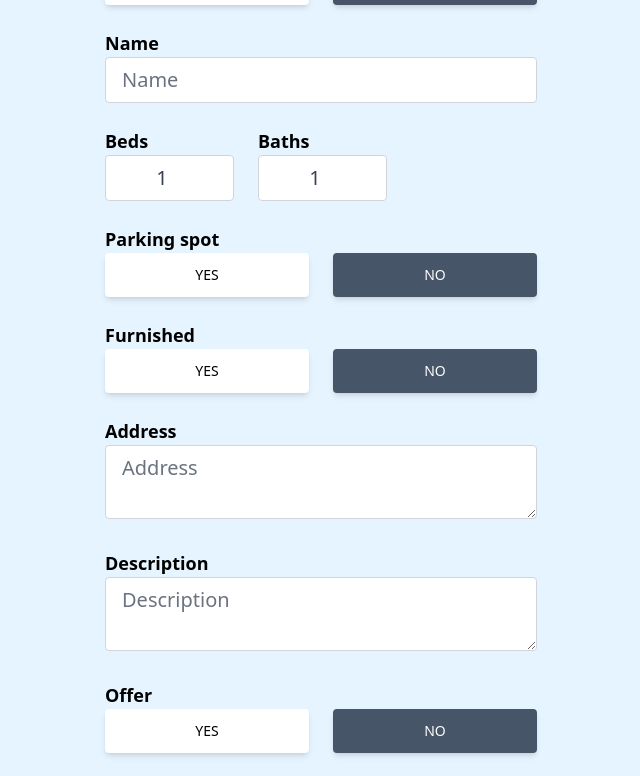
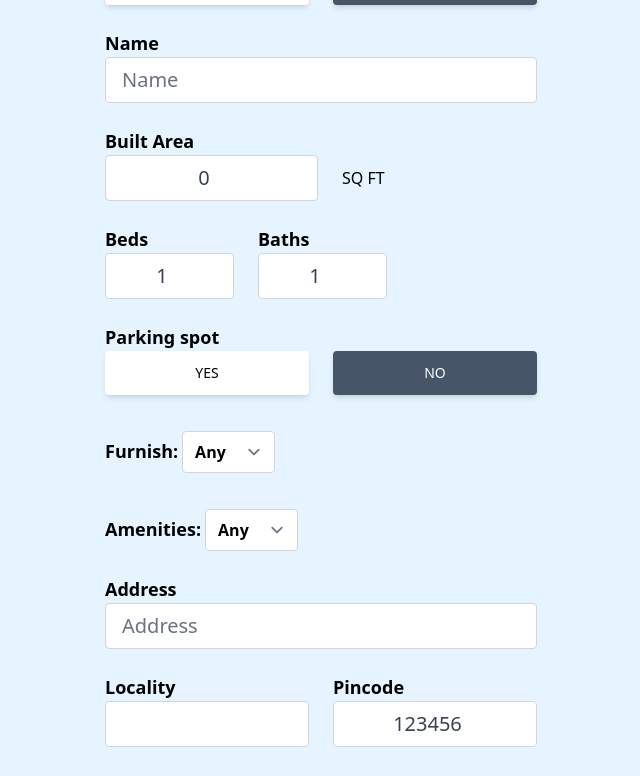
Before and after one commit to B-Varun/PropertyJunction, a React (Create React App) app in the folder propertyjunction/: page /create-listing in a window 1280 px wide. Shown: the part 277-1053 px from the top of the page, without its empty margins (319-959 px from the left). Built offline with nearby package versions, Linux system fonts and the light colour scheme; no server answers; sample sign-in values are in the browser's storage.

Commit message:
add more fields in create listings and filters

```diff
--- a/propertyjunction/src/pages/CreateListing.jsx
+++ b/propertyjunction/src/pages/CreateListing.jsx
@@ -16,23 +16,24 @@ import { useNavigate } from "react-router-dom";
 export default function CreateListing() {
   const navigate = useNavigate();
   const auth = getAuth();
-  const [geolocationEnabled, setGeolocationEnabled] = useState(true);
   const [loading, setLoading] = useState(false);
   const [formData, setFormData] = useState({
-    propertyType: "house",
+    propertyType: "",
     type: "rent",
     name: "",
     bedrooms: 1,
     bathrooms: 1,
     parking: false,
-    furnished: false,
+    furnished: "",
     address: "",
     description: "",
     offer: false,
     regularPrice: 0,
+    builtArea: 0,
     discountedPrice: 0,
-    latitude: 0,
-    longitude: 0,
+    locality: "",
+    pincode:123456,
+    amenities:"",
     images: {},
   });
   const {
@@ -47,10 +48,12 @@ export default function CreateListing() {
     description,
     offer,
     regularPrice,
+    builtArea,
     discountedPrice,
-    latitude,
-    longitude,
     images,
+    locality,
+    pincode,
+    amenities,
   } = formData;
   function onChange(e) {
     let boolean = null;
@@ -87,28 +90,6 @@ export default function CreateListing() {
       setLoading(false);
       toast.error("maximum 6 images are allowed");
       return;
-    }
-    let geolocation = {};
-    let location;
-    if (geolocationEnabled) {
-      const response = await fetch(
-        `https://maps.googleapis.com/maps/api/geocode/json?address=${address}&key=${process.env.REACT_APP_GEOCODE_API_KEY}`
-      );
-      const data = await response.json();
-      console.log(data);
-      geolocation.lat = data.results[0]?.geometry.location.lat ?? 0;
-      geolocation.lng = data.results[0]?.geometry.location.lng ?? 0;
-
-      location = data.status === "ZERO_RESULTS" && undefined;
-
-      if (location === undefined) {
-        setLoading(false);
-        toast.error("please enter a correct address");
-        return;
-      }
-    } else {
-      geolocation.lat = latitude;
-      geolocation.lng = longitude;
     }
 
     async function storeImage(image) {
@@ -160,14 +141,11 @@ export default function CreateListing() {
     const formDataCopy = {
       ...formData,
       imgUrls,
-      geolocation,
       timestamp: serverTimestamp(),
       userRef: auth.currentUser.uid,
     };
     delete formDataCopy.images;
     !formDataCopy.offer && delete formDataCopy.discountedPrice;
-    delete formDataCopy.latitude;
-    delete formDataCopy.longitude;
     const docRef = await addDoc(collection(db, "listings"), formDataCopy);
     setLoading(false);
     toast.success("Listing created");
@@ -191,7 +169,7 @@ export default function CreateListing() {
           <option value="house">House</option>
           <option value="apartment">Apartment</option>
           <option value="condo">Condo</option>
-          <option value="condo">Commercial</option>
+          <option value="commercial">Commercial</option>
         </select>
       </p>
         <p className="text-lg mt-6 font-semibold">Sell / Rent</p>
@@ -235,6 +213,26 @@ export default function CreateListing() {
           required
           className="w-full px-4 py-2 text-xl text-gray-700 bg-white border border-gray-300 rounded transition duration-150 ease-in-out focus:text-gray-700 focus:bg-white focus:border-slate-600 mb-6"
         />
+         <div className="flex items-center mb-6">
+          <div className="">
+            <p className="text-lg font-semibold">Built Area</p>
+            <div className="flex w-full justify-center items-center space-x-6">
+              <input
+                type="number"
+                id="builtArea"
+                value={builtArea}
+                onChange={onChange}
+                min="50"
+                max="400000000"
+                required
+                className="w-full px-4 py-2 text-xl text-gray-700 bg-white border border-gray-300 rounded transition duration-150 ease-in-out focus:text-gray-700 focus:bg-white focus:border-slate-600 text-center"
+              />
+                <div className="">
+                  <p className="text-md w-full whitespace-nowrap">SQ FT</p>
+                </div>
+            </div>
+          </div>
+        </div>
         <div className="flex space-x-6 mb-6">
           <div>
             <p className="text-lg font-semibold">Beds</p>
@@ -288,81 +286,74 @@ export default function CreateListing() {
             no
           </button>
         </div>
-        <p className="text-lg mt-6 font-semibold">Furnished</p>
-        <div className="flex">
-          <button
-            type="button"
+        <p className="text-lg mt-6 font-semibold">
+        Furnish:
+        <select className={'ml-1 mt-3 bg-white border-gray-300 rounded transition ease-in-out'}
           id="furnished"
-            value={true}
-            onClick={onChange}
-            className={`mr-3 px-7 py-3 font-medium text-sm uppercase shadow-md rounded hover:shadow-lg focus:shadow-lg active:shadow-lg transition duration-150 ease-in-out w-full ${
-              !furnished ? "bg-white text-black" : "bg-slate-600 text-white"
-            }`}
-          >
-            yes
-          </button>
-          <button
-            type="button"
-            id="furnished"
-            value={false}
-            onClick={onChange}
-            className={`ml-3 px-7 py-3 font-medium text-sm uppercase shadow-md rounded hover:shadow-lg focus:shadow-lg active:shadow-lg transition duration-150 ease-in-out w-full ${
-              furnished ? "bg-white text-black" : "bg-slate-600 text-white"
-            }`}
-          >
-            no
-          </button>
-        </div>
+          required
+          value={furnished}
+          onChange={(e) => setFormData({ ...formData, furnished: e.target.value })}>
+          <option value="">Any</option>
+          <option value="fully">Fully</option>
+          <option value="semi">Semi</option>
+          <option value="no">No</option>
+        </select>
+        </p>
+
+        <p className="text-lg mt-6 font-semibold">
+        Amenities:
+        <select className={'ml-1 mt-3 bg-white border-gray-300 rounded transition ease-in-out'}
+          id="amenities"
+          required
+          value={amenities}
+          onChange={(e) => {
+            // Convert selected options to an array of values
+            const selectedOptions = Array.from(e.target.selectedOptions, option => option.value);
+            setFormData({ ...formData, amenities: selectedOptions });
+          }}>
+          <option value="">Any</option>
+          <option value="fully">Fully</option>
+          <option value="semi">Semi</option>
+          <option value="no">No</option>
+        </select>
+        </p>
+
         <p className="text-lg mt-6 font-semibold">Address</p>
-        <textarea
+        <input
           type="text"
           id="address"
           value={address}
           onChange={onChange}
           placeholder="Address"
+          maxLength="256"
+          minLength="5"
           required
           className="w-full px-4 py-2 text-xl text-gray-700 bg-white border border-gray-300 rounded transition duration-150 ease-in-out focus:text-gray-700 focus:bg-white focus:border-slate-600 mb-6"
         />
-        {!geolocationEnabled && (
-          <div className="flex space-x-6 justify-start mb-6">
-            <div className="">
-              <p className="text-lg font-semibold">Latitude</p>
+        <div className="flex space-x-6 mb-6">
+          <div>
+            <p className="text-lg font-semibold">Locality</p>
+            <input
+              type="text"
+              id="locality"
+              value={locality}
+              onChange={onChange}
+              required
+              className="w-full px-4 py-2 text-xl text-gray-700 bg-white border border-gray-300 rounded transition duration-150 ease-in-out focus:text-gray-700 focus:bg-white focus:border-slate-600 text-center"
+            />
+          </div>
+          <div>
+            <p className="text-lg font-semibold">Pincode</p>
             <input
               type="number"
-                id="latitude"
-                value={latitude}
+              id="pincode"
+              value={pincode}
               onChange={onChange}
               required
-                min="-90"
-                max="90"
-                className="w-full px-4 py-2 text-xl text-gray-700 bg-white border border-gray-300 rounded transition duration-150 ease-in-out focus:bg-white focus:text-gray-700 focus:border-slate-600 text-center"
-              />
-            </div>
-            <div className="">
-              <p className="text-lg font-semibold">Longitude</p>
-              <input
-                type="number"
-                id="longitude"
-                value={longitude}
-                onChange={onChange}
-                required
-                min="-180"
-                max="180"
-                className="w-full px-4 py-2 text-xl text-gray-700 bg-white border border-gray-300 rounded transition duration-150 ease-in-out focus:bg-white focus:text-gray-700 focus:border-slate-600 text-center"
+              className="w-full px-4 py-2 text-xl text-gray-700 bg-white border border-gray-300 rounded transition duration-150 ease-in-out focus:text-gray-700 focus:bg-white focus:border-slate-600 text-center"
             />
           </div>
         </div>
-        )}
-        <p className="text-lg font-semibold">Description</p>
-        <textarea
-          type="text"
-          id="description"
-          value={description}
-          onChange={onChange}
-          placeholder="Description"
-          required
-          className="w-full px-4 py-2 text-xl text-gray-700 bg-white border border-gray-300 rounded transition duration-150 ease-in-out focus:text-gray-700 focus:bg-white focus:border-slate-600 mb-6"
-        />
         <p className="text-lg font-semibold">Offer</p>
         <div className="flex mb-6">
           <button
--- a/propertyjunction/src/pages/Filters.jsx
+++ b/propertyjunction/src/pages/Filters.jsx
@@ -84,7 +84,6 @@ export default function ApplyFilters() {
     }
   };
   console.log('8');
-  //
   return (
 
     <div className="max-w-6xl mx-auto pt-4 space-y-6">
```
Lines whose indentation alone changed are shown as unchanged.
